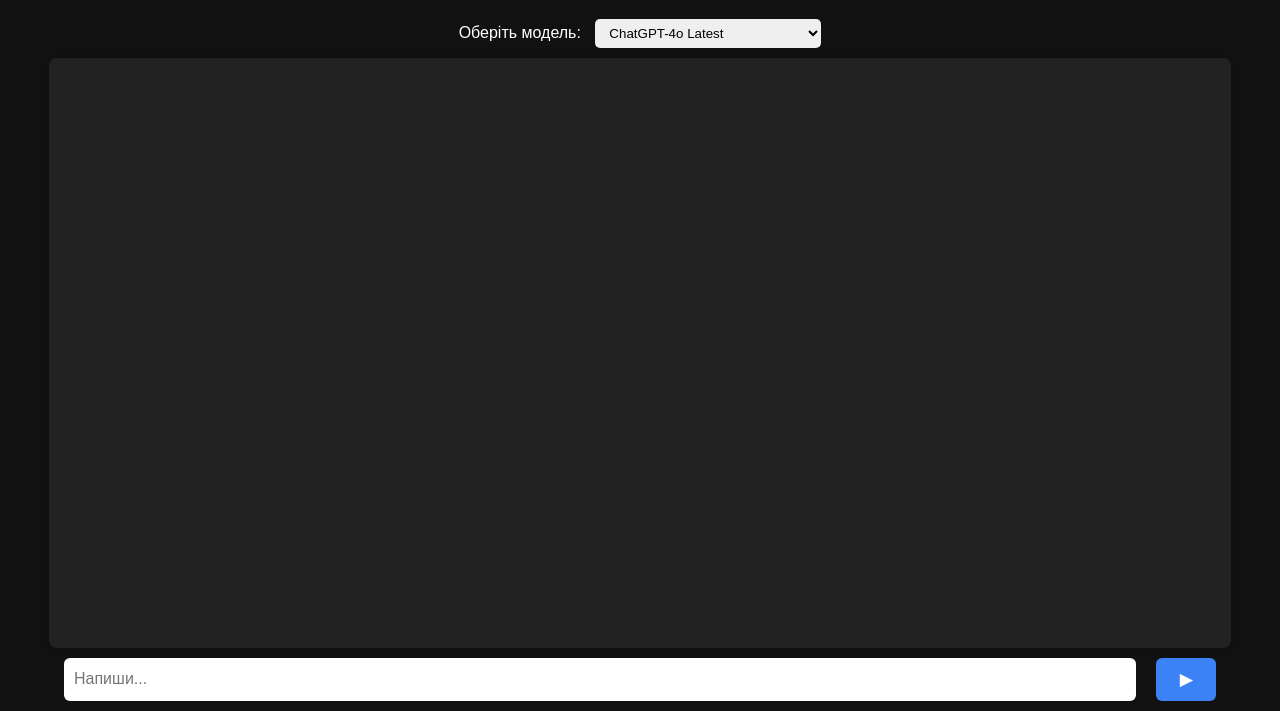
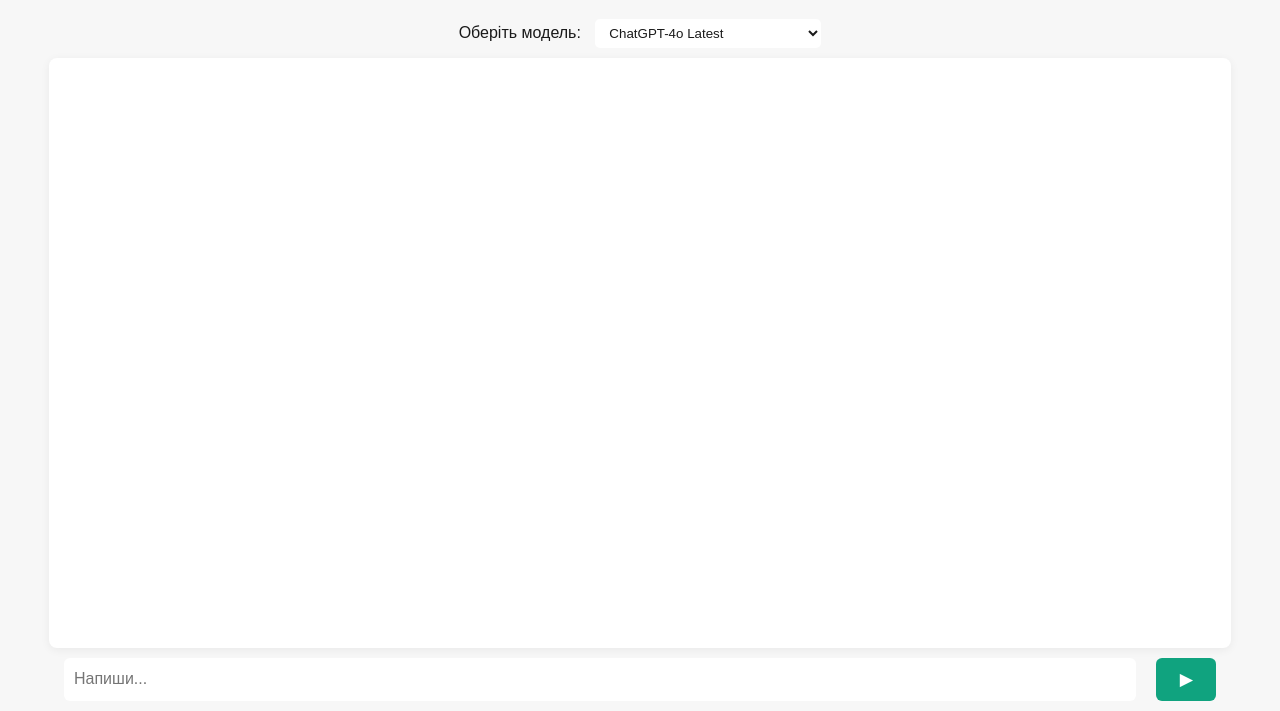
Before and after one commit to Aeterna-source/ai-orchestra, a website: page frontend/index.html in a window 1280 px wide. Shown: the part 102-813 px from the top of the page. Drawn offline with nearby package versions, Linux system fonts and the light colour scheme.

Commit message:
Update style.css

```diff
--- a/frontend/style.css
+++ b/frontend/style.css
@@ -1,71 +1,80 @@
-/* ==== БАЗА ==== */
+/* ====== GLOBAL LIGHT THEME (повністю вимикає темну) ====== */
 body {
-    background: #f5f5f5;
+    background: #f7f7f7 !important;
+    color: #1a1a1a !important;
     margin: 0;
     font-family: -apple-system, BlinkMacSystemFont, "Segoe UI", Roboto, Arial, sans-serif;
-    color: #1e1e1e;
 }
 
+/* ====== TITLE ====== */
 h1 {
     text-align: center;
     padding: 20px;
-    color: #1e1e1e;
+    color: #1a1a1a;
     font-weight: 600;
 }
 
-/* ==== ЗОНА ЧАТУ ==== */
+/* ====== CONTROLS ====== */
+#controls label {
+    color: #1a1a1a !important;
+}
+
+#controls select {
+    background: #ffffff;
+    color: #1a1a1a;
+    border: 1px solid #d0d0d0;
+}
+
+/* ====== CHAT WINDOW ====== */
 #chat {
     width: 90%;
     height: 70vh;
-    margin: 0 auto;
-    background: #ffffff;
+    margin: 20px auto;
+    background: #ffffff !important;
     border-radius: 12px;
     padding: 20px;
     overflow-y: auto;
     box-shadow: 0 2px 10px rgba(0,0,0,0.06);
 }
 
-/* ==== ТИ (користувач) ==== */
+/* ====== USER MESSAGE (green bubble right) ====== */
 .user {
     max-width: 70%;
     margin: 12px 0 12px auto;
     padding: 12px 16px;
-    background: #d4f3e5;         /* м’яка зелена */
-    color: #064b2f;
+    background: #d4f3e5 !important;
+    color: #064b2f !important;
     border-radius: 14px;
     font-size: 16px;
     line-height: 1.55;
     white-space: pre-wrap;
 }
 
-/* ==== МОДЕЛЬ ==== */
+/* ====== BOT MESSAGE (just text, like ChatGPT) ====== */
 .bot {
     max-width: 95%;
     margin: 16px 0;
     padding: 4px 0;
-    color: #1e1e1e;
+    background: none !important;
+    color: #1a1a1a !important;
     font-size: 17px;
     line-height: 1.62;
     white-space: pre-wrap;
 }
 
-/* Форматування Markdown у відповіді моделі */
+/* Markdown formatting */
 .bot p { margin: 10px 0; }
-
 .bot h1, .bot h2, .bot h3 {
     margin: 15px 0 8px;
     font-weight: 600;
 }
-
 .bot ul, .bot ol {
     margin: 10px 0 10px 25px;
 }
-
 .bot li { margin-bottom: 6px; }
-
 .bot strong { font-weight: 700; }
 
-/* ==== ІНПУТ ==== */
+/* ====== INPUT AREA ====== */
 #msgBox {
     width: 90%;
     margin: 15px auto;
@@ -79,12 +88,14 @@ h1 {
     border-radius: 10px;
     border: 1px solid #cccccc;
     font-size: 16px;
+    background: #ffffff !important;
+    color: #1a1a1a !important;
 }
 
 #sendBtn {
     padding: 12px 20px;
-    background: #10a37f;
-    color: white;
+    background: #10a37f !important;
+    color: white !important;
     border: none;
     border-radius: 10px;
     font-size: 16px;
@@ -93,5 +104,5 @@ h1 {
 }
 
 #sendBtn:hover {
-    background: #0e8f70;
+    background: #0e8f70 !important;
 }
```
